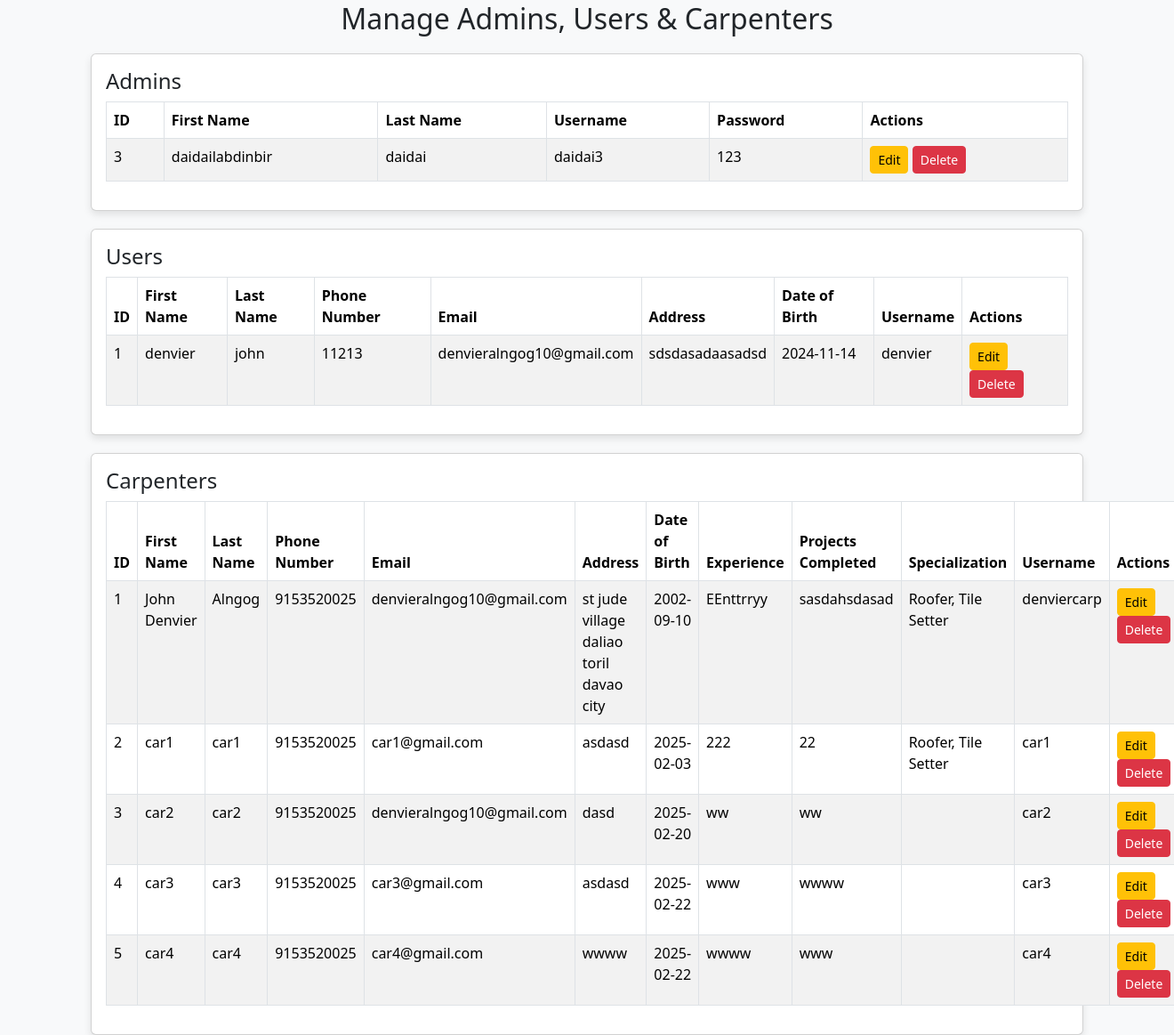
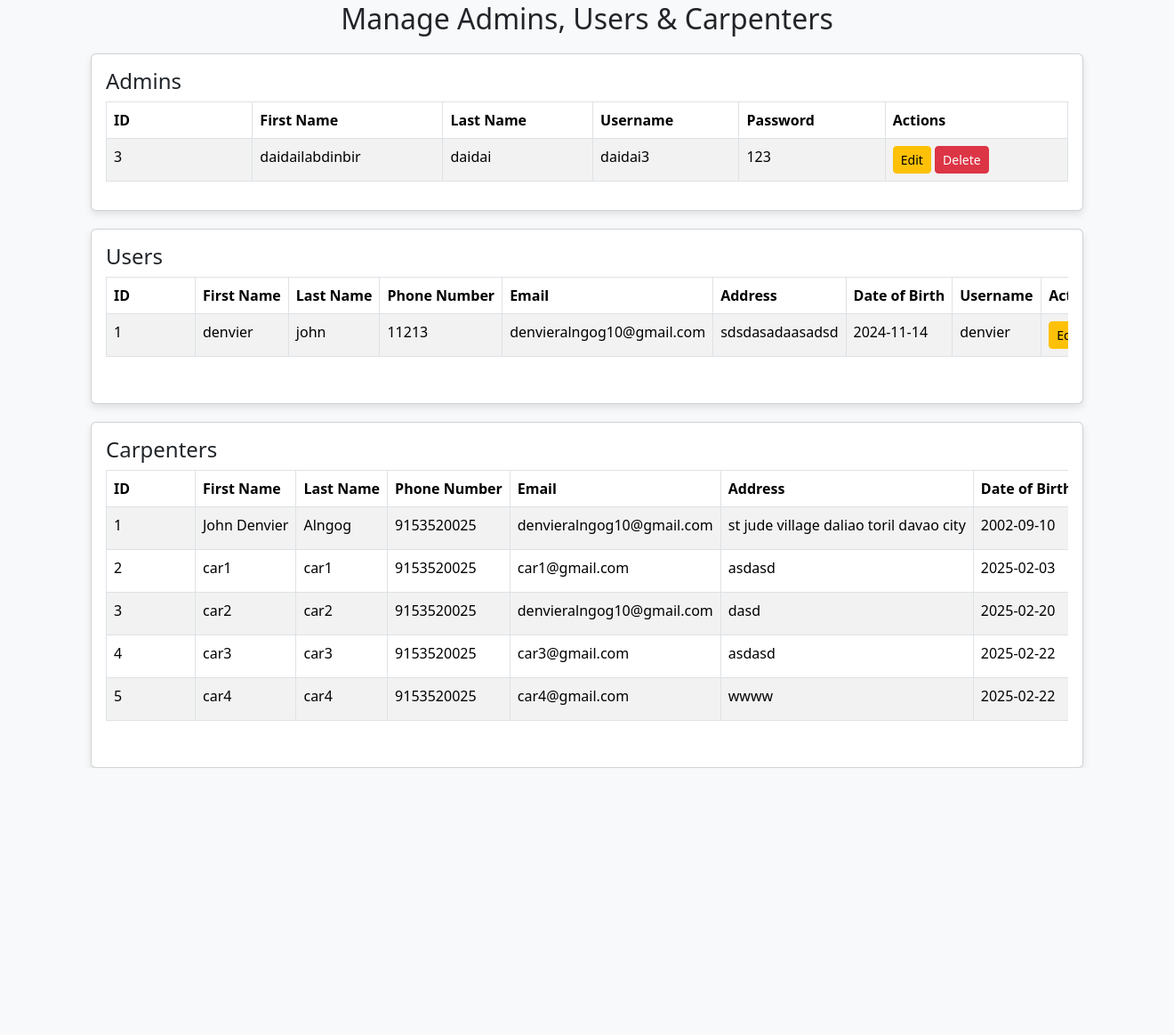
Before and after one commit to ChunkyHacker/https---github.com-ChunkyHacker-CCARP, a PHP site: page /manage_users.php in a window 1320 px wide. Shown: the part 54-1217 px from the top of the page at 89% size. After the commit the page ends 917 px from the top, so only its background shows below. Run offline with PHP 8.4, Linux system fonts and the light colour scheme; a user stored in the database is signed in; data comes from the database, SQL or seed files in the repository.

Commit message:
style(manage_users): add responsive container for tables to improve UI
Wrap tables in a responsive container to enhance scrolling and layout on smaller screens. Adjust table styles for better readability and usability.

```diff
--- a/manage_users.php
+++ b/manage_users.php
@@ -27,6 +27,7 @@
 
 <!DOCTYPE html>
 <html lang="en">
+<!-- Add this style in the head section -->
 <head>
     <meta charset="UTF-8">
     <meta http-equiv="X-UA-Compatible" content="IE=edge">
@@ -41,6 +42,26 @@
         .card {
             margin-top: 20px;
             box-shadow: 0 4px 8px rgba(0, 0, 0, 0.1);
+        }
+        .table-responsive-container {
+            max-height: 400px;
+            overflow-x: auto;
+            overflow-y: auto;
+            margin-bottom: 20px;
+        }
+
+        .table {
+            width: 100%;
+            table-layout: auto;
+        }
+
+        .table td, .table th {
+            white-space: nowrap;
+            min-width: 100px;
+        }
+
+        .table td.actions {
+            width: 160px;  /* Increased width for buttons */
         }
     </style>
 </head>
@@ -115,6 +136,7 @@
         <div class="card">
             <div class="card-body">
                 <h4>Users</h4>
+                <div class="table-responsive-container">
                     <table class="table table-striped table-bordered">
                         <thead>
                             <tr>
@@ -157,11 +179,14 @@
                     </table>
                 </div>
             </div>
+        </div>
 
         <!-- Carpenters Table -->
         <div class="card">
+            <!-- In each card-body div, wrap the table with a responsive container -->
             <div class="card-body">
                 <h4>Carpenters</h4>
+                <div class="table-responsive-container">
                     <table class="table table-striped table-bordered">
                         <thead>
                             <tr>
@@ -196,7 +221,7 @@
                                         <td>" . $carpenter['Project_Completed'] . "</td>
                                         <td>" . $carpenter['specialization'] . "</td>
                                         <td>" . $carpenter['username'] . "</td>
-                                    <td>
+                                        <td class='actions'>
                                             <a href='edit_carpenter.php?id=" . $carpenter['Carpenter_ID'] . "' class='btn btn-warning btn-sm'>Edit</a>
                                             <a href='delete_carpenter.php?id=" . $carpenter['Carpenter_ID'] . "' class='btn btn-danger btn-sm'>Delete</a>
                                         </td>
@@ -210,6 +235,7 @@
                     </table>
                 </div>
             </div>
+    </div>
 
     <!-- Bootstrap JS -->
     <script src="https://cdn.jsdelivr.net/npm/bootstrap@5.3.0-alpha1/dist/js/bootstrap.bundle.min.js"></script>
```
Lines whose indentation alone changed are shown as unchanged.
